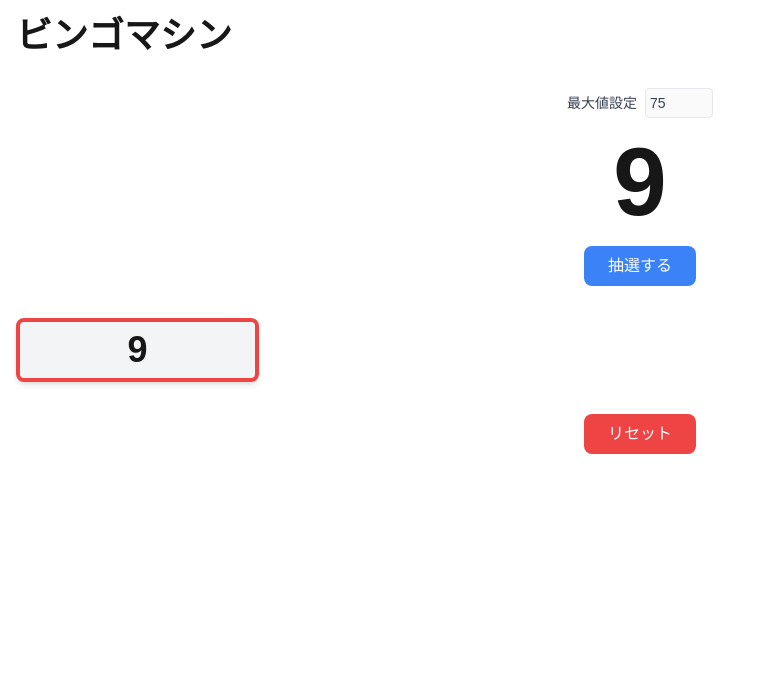
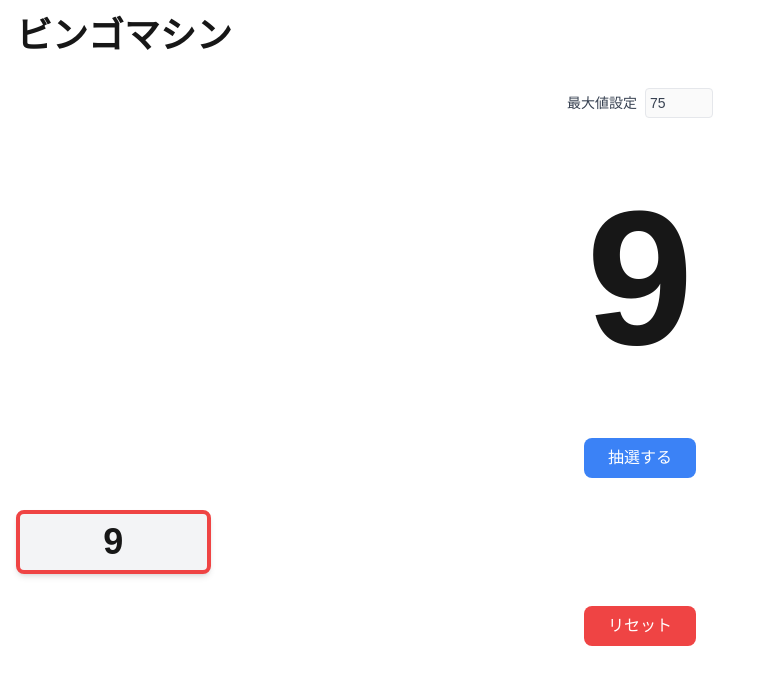
Before and after one commit to yasutaka-asai/MyBingoMachine, a Next.js app: page / in a window 1280 px wide. Both pictures are taken after a click on the button "抽選する". Shown: the top 684 px of the page, without its empty margins (0-760 px from the left). Built offline with nearby package versions, Linux system fonts and the light colour scheme.

Commit message:
画面幅によって履歴番号の表示列数を変更

```diff
--- a/app/page.tsx
+++ b/app/page.tsx
@@ -82,7 +82,7 @@ export default function Home() {
       </div>
 
       <div className="text-center mb-8">
-        <div className="text-8xl font-bold mb-4">{currentNumber || "-"}</div>
+        <div className="text-[12rem] font-bold mb-4">{currentNumber || "-"}</div>
         <button
           onClick={drawNumber}
           className="bg-blue-500 text-white px-6 py-2 rounded-lg"
@@ -92,9 +92,9 @@ export default function Home() {
         </button>
       </div>
 
-      <div className="grid grid-cols-5 gap-2">
+      <div className="grid grid-cols-2 sm:grid-cols-3 md:grid-cols-4 lg:grid-cols-5 xl:grid-cols-6 2xl:grid-cols-8 auto-rows-auto gap-4 mx-auto max-w-7xl">
         {drawnNumbers.map((num, index) => (
-          <div key={index}>
+          <div key={index} className="w-full justify-center">
             <DrawnNumber number={num} />
           </div>
         ))}
```
